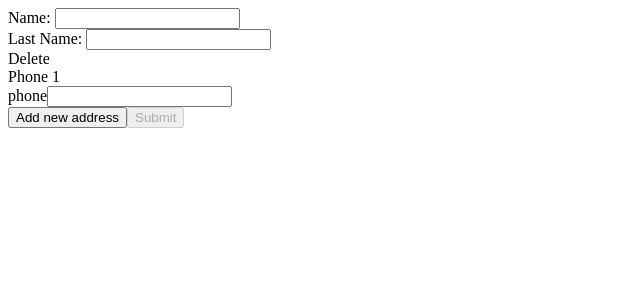
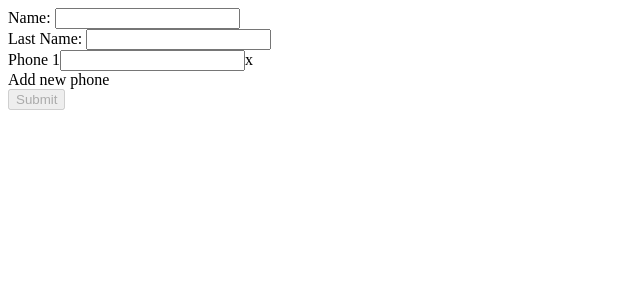
Before and after one commit to josuesencion/CRUD-project1, an Angular app: page / in a window 1280 px wide. Shown: the top 300 px of the page, without its empty margins (0-640 px from the left). Built offline with nearby package versions, Linux system fonts and the light colour scheme.

Commit message:
so... the form now works, though it is ugly AF. Let's goooo

```diff
--- a/src/app/contact/contact.component.html
+++ b/src/app/contact/contact.component.html
@@ -1,47 +1,44 @@
 <form [formGroup]="myForm" novalidate (ngSubmit)="onSubmit(myForm.value)">
-    <!-- we will place our fields here -->
-
-    <!-- name -->
     <div class="form-group">
         <label>Name: </label>
         <input type="text" formControlName="name">
-        <!--display error message if name is not valid-->
-        <!-- <small *ngIf="!myForm.controls.name.valid" class="text-danger">
-            Name is required (minimum 5 characters).
-        </small> -->
+        <small
+        *ngIf="myForm.controls.name.invalid
+        && (myForm.controls.name.dirty
+        || myForm.controls.name.touched)" class="text-danger">
+            Name is required (minimum 3 characters).
+        </small>
     </div>
-
-    <!-- lastName -->
     <div class="form-group">
         <label>Last Name: </label>
         <input type="text" formControlName="lastName">
-        <!--display error message if last name is not valid-->
-        <!-- <small *ngIf="!myForm.controls.name.valid" class="text-danger">
-            Last Name is required (minimum 5 characters).
-        </small> -->
+        <small
+        *ngIf="myForm.controls.name.invalid
+        && (myForm.controls.lastName.dirty
+        || myForm.controls.lastName.touched)" class="text-danger">
+            Last Name is required (minimum 3 characters).
+        </small>
     </div>
     <div formArrayName="phones">
       <div *ngFor="let phone of myForm.controls.phones.controls; let i=index">
-            <a type="button" (click)="removePhone(i)">Delete</a>
-            <!-- phone header, show remove button when more than one address available -->
-            <div>
-                <span>Phone {{i + 1}}</span>
         <span *ngIf="myForm.controls.phones.controls.length > 1"
             (click)="removePhone(i)">
         </span>
-            </div>
         <div [formGroupName]="i">
           <div>
-                    <label>phone</label>
+            <label>Phone {{i + 1}}</label>
             <input type="text" formControlName="phone">
-                    <!--display error message if phone is not valid-->
-                    <!-- <small [hidden]="myForm.controls.addresses.controls[i].controls.phone.valid">
-                        Phone is required
-                    </small> -->
+            <small
+            *ngIf="myForm.controls.name.invalid
+            && (myForm.controls.lastName.dirty
+            || myForm.controls.lastName.touched)" class="text-danger">
+            Incorrect Phone Number Format.
+            </small>
+            <a type="button" (click)="removePhone(i)">x</a>
           </div>
         </div>
       </div>
     </div>
-    <button type="button" (click)="addPhone()">Add new address</button>
+    <a type="button" (click)="addPhone()">Add new phone</a><br>
     <button type="submit" [disabled]="!myForm.valid">Submit</button>
 </form>
--- a/src/app/contact/contact.component.ts
+++ b/src/app/contact/contact.component.ts
@@ -1,6 +1,7 @@
 import { Contact } from './contact.interface';
 import { Component, OnInit } from '@angular/core';
-import {Validators, FormGroup, FormArray, FormBuilder} from '@angular/forms';
+import {Validators, FormGroup, FormArray, FormBuilder, FormControl} from '@angular/forms';
+import { format } from 'path';
 
 @Component({
   selector: 'app-contact',
@@ -24,7 +25,7 @@ export class ContactComponent implements OnInit {
 
   initPhones(){
     return this._fb.group({
-      phone: ['', Validators.required]
+      phone: ['', [Validators.required,this.phoneValidator]]
     })
   }
 
@@ -40,6 +41,13 @@ export class ContactComponent implements OnInit {
 
   onSubmit(model: Contact){
     console.log(model);
+    this.ngOnInit();
+  }
+
+  phoneValidator(control: FormControl):{ [s: string]: boolean }{
+    if (!control.value.match(/^[2-9]\d{2}[2-9]\d{2}\d{4}$/)){
+      return {invalidPhone: true};
+    }
   }
 
 }
```
Lines whose indentation alone changed are shown as unchanged.
